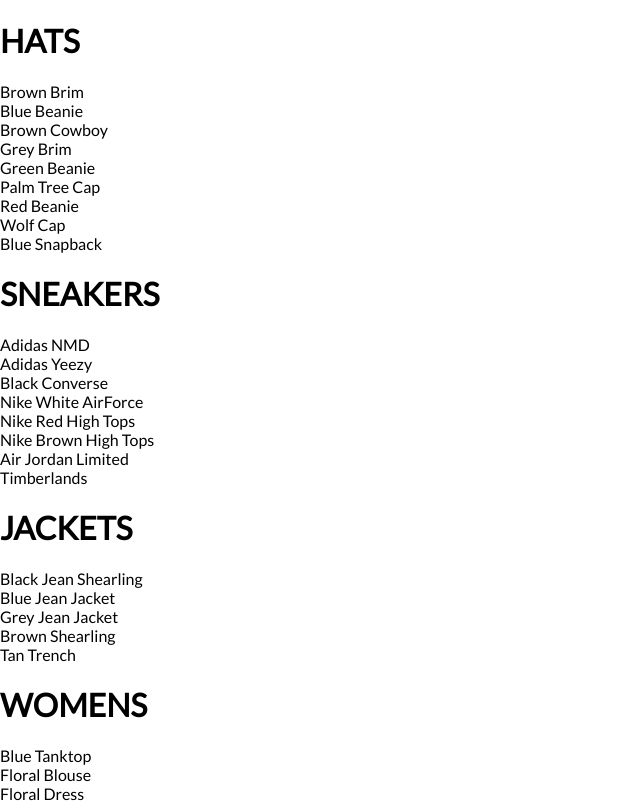
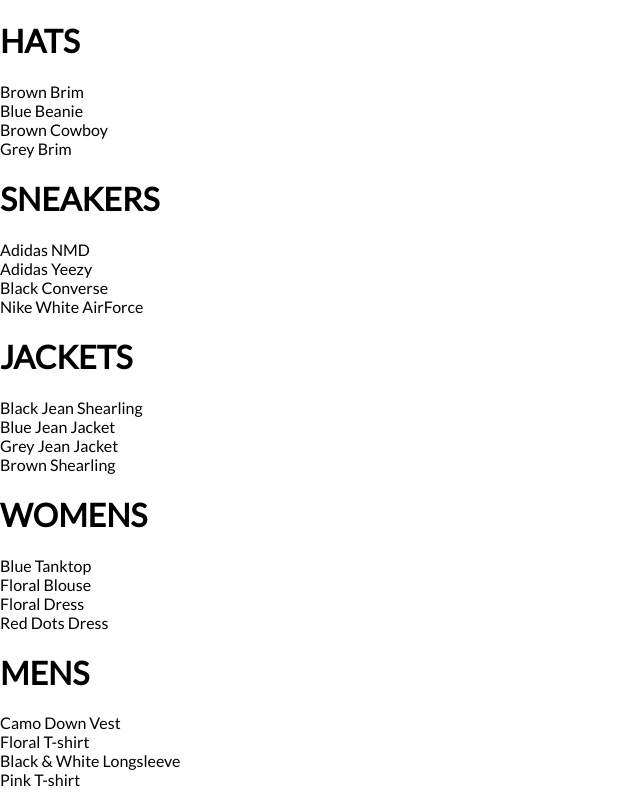
Before and after one commit to shafali03/Konya-designs, a React (Create React App) app: page /shop in a window 1280 px wide. Shown: the top 803 px of the page, without its empty margins (0-640 px from the left). Built offline with nearby package versions, Linux system fonts and the light colour scheme.

Commit message:
feat: Only displaying 4 data

```diff
--- a/src/components/collection-preview/collection-preview.component.jsx
+++ b/src/components/collection-preview/collection-preview.component.jsx
@@ -7,7 +7,7 @@
   <div className='collection-preview'>
     <h1 className='title'>{title.toUpperCase()}</h1>
     <div className='preview'>
-      {items.map(item => (
+      {items.filter((item, idx) => idx < 4).map(item => (
         <div key={item.id}>{item.name}</div>
       ))}
     </div>
```
